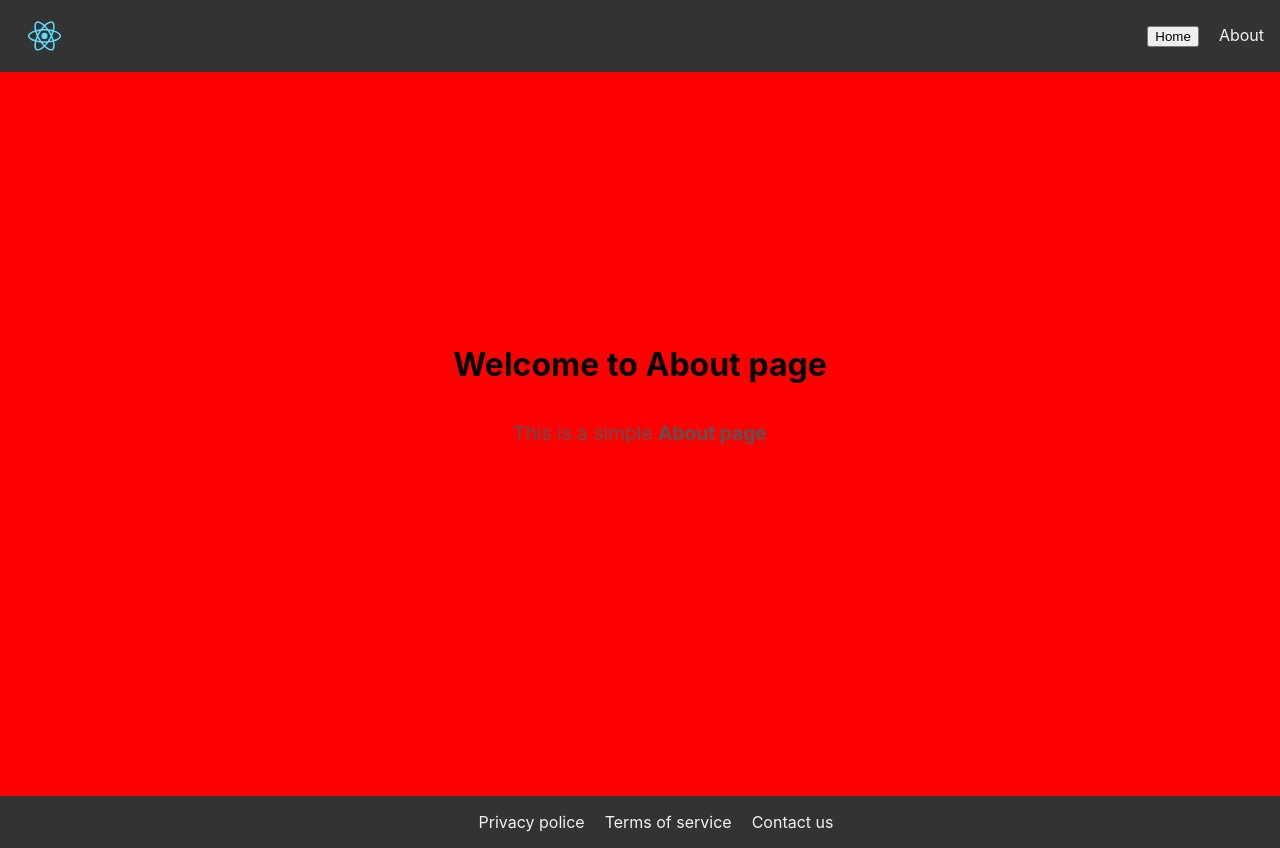
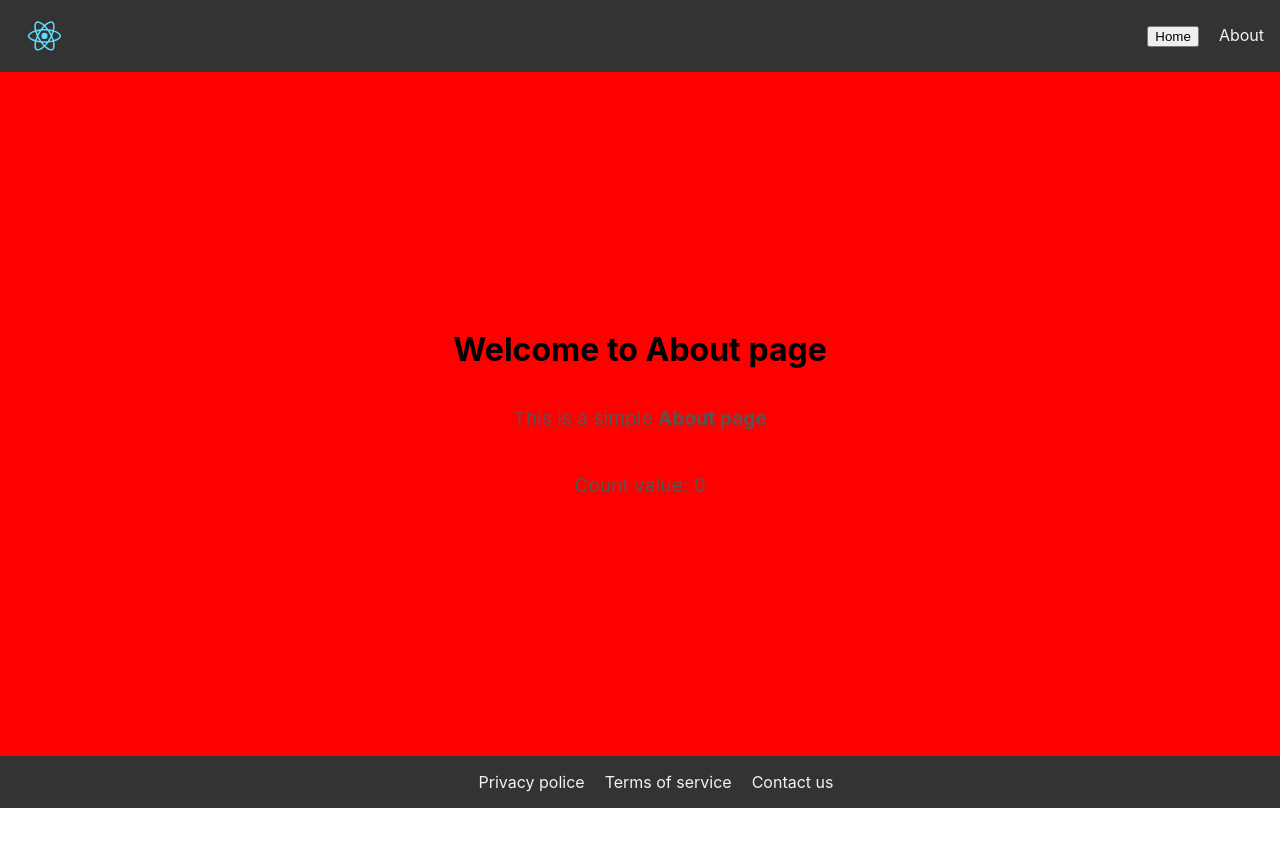
Before and after one commit to Harshchauhan177/ReactJS-FirstDemo, a React (Create React App) app in the folder beta-c/: page /about in a window 1280 px wide. Shown: the top 848 px of the page. After the commit the page ends 808 px from the top, so only its background shows below. Built offline with nearby package versions, Linux system fonts and the light colour scheme.

Commit message:
Context API and useReducer DONE

```diff
--- a/beta-c/src/App.js
+++ b/beta-c/src/App.js
@@ -1,21 +1,19 @@
-import { createContext, useState } from "react";
 import "./App.css";
+import ContextReducer from "./components/layouts/ContextReducer";
 import About from "./pages/About";
 import Home from "./pages/Home";
 import { BrowserRouter as Router, Routes, Route } from "react-router-dom";
 
-export const MyContext = createContext();
 function App() {
-  const [contextState, setContextState] = useState({ name: "", email: "" });
   return (
-    <MyContext.Provider value={{ contextState, setContextState }}>
+    <ContextReducer>
       <Router>
         <Routes>
           <Route path="/" element={<Home />} />
           <Route path="/about" element={<About />} />
         </Routes>
       </Router>
-    </MyContext.Provider>
+    </ContextReducer>
   );
 }
 
--- /dev/null
+++ b/beta-c/src/components/layouts/ContextReducer.js
@@ -0,0 +1,27 @@
+import React, { createContext, useReducer } from "react";
+
+export const MyContext = createContext();
+const reducer = (state, action) => {
+  switch (action.type) {
+    case "increment":
+      return state + 1;
+    case "decrement":
+      return state - 1;
+    case "reset":
+      return 0;
+    default:
+      return state;
+  }
+};
+
+function ContextReducer(props) {
+  const [count, dispatch] = useReducer(reducer, 0);
+
+  return (
+    <MyContext.Provider value={[count, dispatch]}>
+      {props.children}
+    </MyContext.Provider>
+  );
+}
+
+export default ContextReducer;
--- a/beta-c/src/pages/About.js
+++ b/beta-c/src/pages/About.js
@@ -2,23 +2,20 @@ import React, { useContext } from "react";
 import mainStyles from "../assets/css/Main.module.css";
 import Navbar from "../components/layouts/Navbar";
 import Footer from "../components/layouts/Footer";
-import { MyContext } from "../App";
+import { MyContext } from "../components/layouts/ContextReducer";
+
 function About() {
-  const { contextState } = useContext(MyContext);
+  const [count] = useContext(MyContext);
   return (
     <>
       <Navbar />
-      <div
-        style={{ minHight: "80vh", padding: "20px", backgroundColor: "red" }}
-      >
+      <div style={{ minHight: "80vh", backgroundColor: "red" }}>
         <div className={mainStyles.homePage}>
           <h1>Welcome to About page</h1>
           <p>
             This is a simple <b>About page</b>{" "}
           </p>
-
-          <p>{contextState.name}</p>
-          <p>{contextState.email}</p>
+          <p> Count value: {count}</p>
         </div>
       </div>
       <Footer />
--- a/beta-c/src/pages/Home.js
+++ b/beta-c/src/pages/Home.js
@@ -1,24 +1,12 @@
-import React, { useReducer } from "react";
+import React, { useContext } from "react";
 import mainStyles from "../assets/css/Main.module.css";
 import Navbar from "../components/layouts/Navbar";
 import Footer from "../components/layouts/Footer";
+import { MyContext } from "../components/layouts/ContextReducer";
 // import HomeForm from "../components/forms/HomeForm";
 
-const reducer = (state, action) => {
-  switch (action.type) {
-    case "increment":
-      return state + 1;
-    case "decrement":
-      return state - 1;
-    case "reset":
-      return 0;
-    default:
-      return state;
-  }
-};
-
 function Home() {
-  const [count, dispatch] = useReducer(reducer, 0);
+  const [count, dispatch] = useContext(MyContext);
 
   return (
     <>
```
